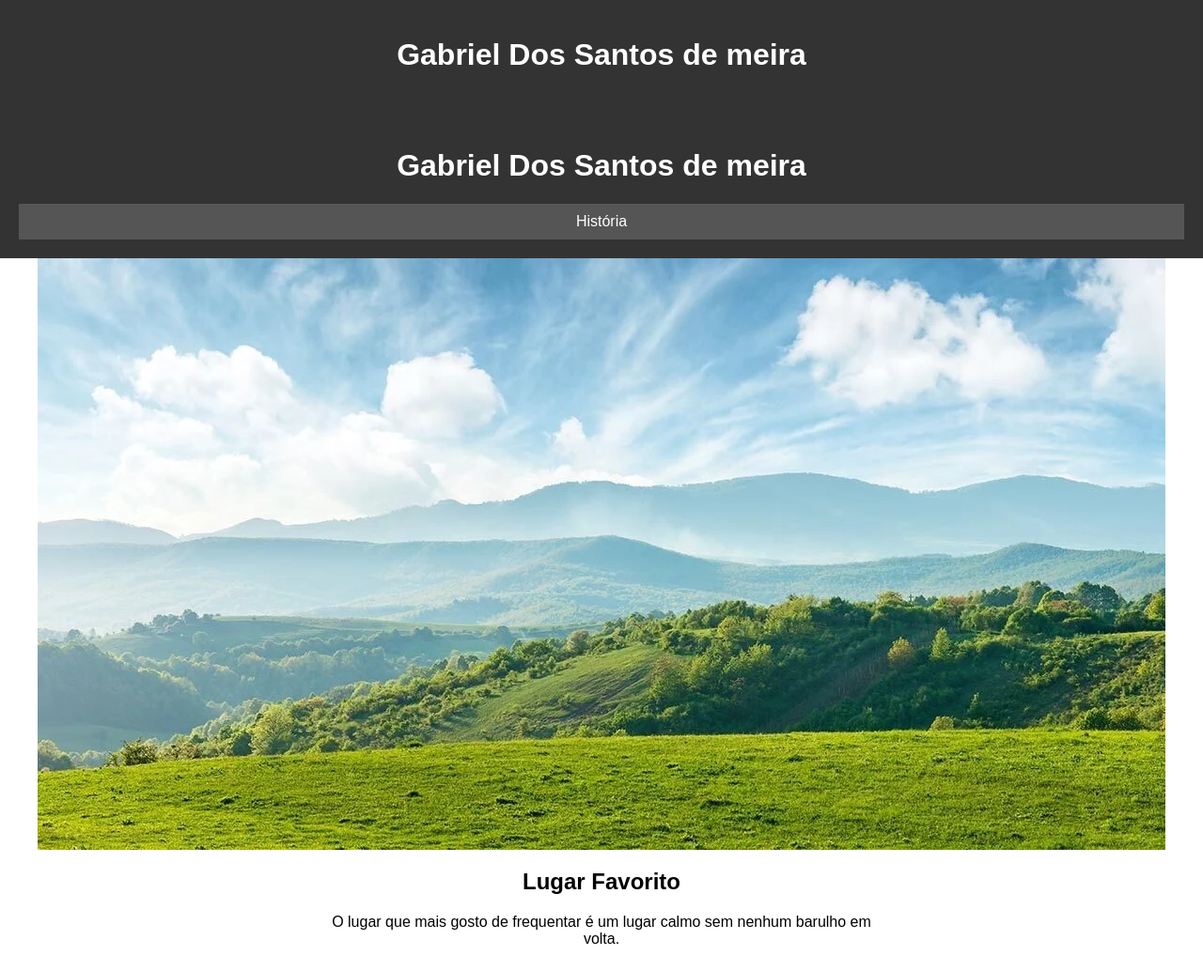
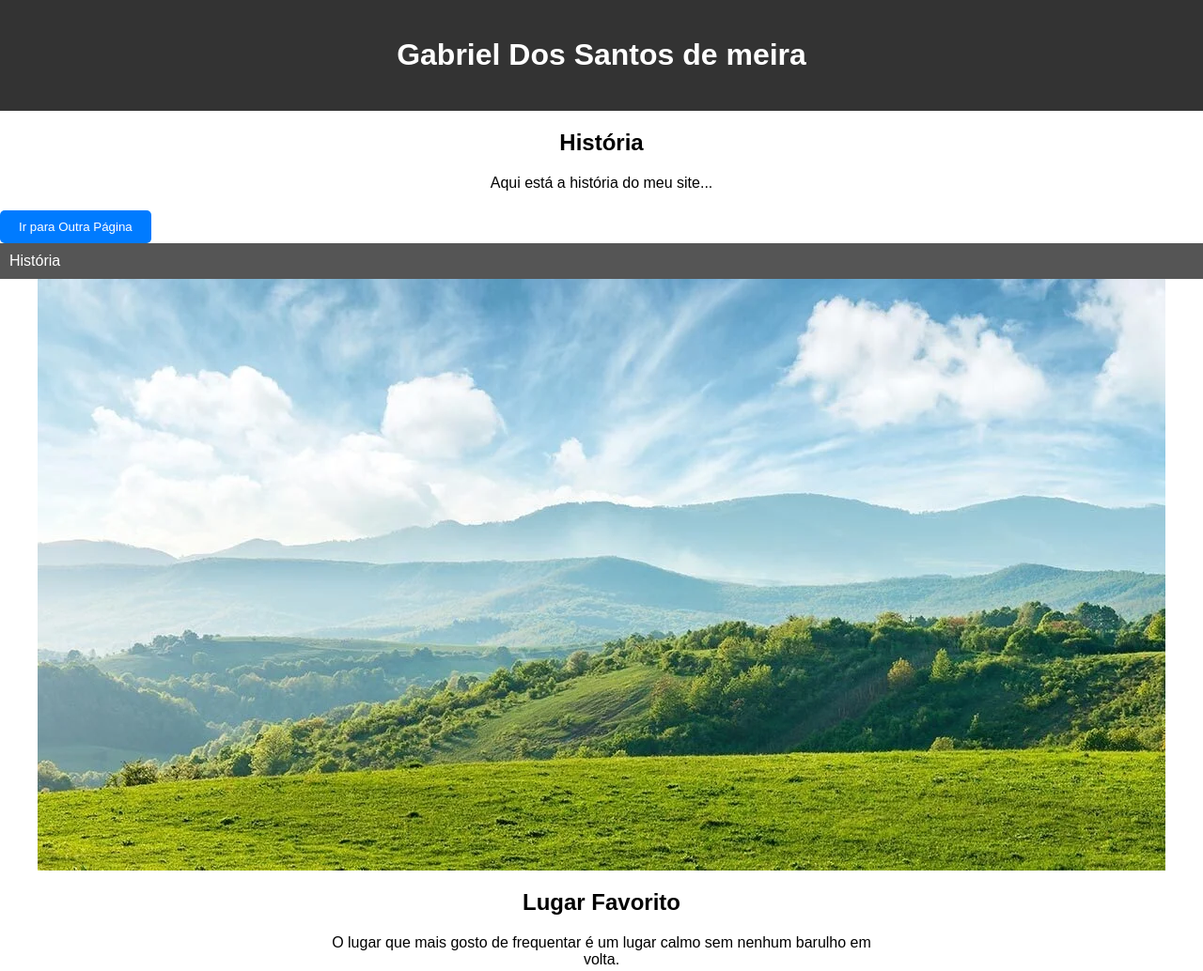
Before and after one commit to Gabriel4-SM/trabalho-de-programa-o, a plain HTML site: page index.html in a window 1280 px wide. Shown: the whole page at 94% size. Drawn offline with Linux system fonts and the light colour scheme.

Commit message:
Update index.html

```diff
--- a/index.html
+++ b/index.html
@@ -39,8 +39,11 @@
         <h1>Gabriel Dos Santos de meira</h1>
     </header>
     <main>
-     <div style="background-color: #333; color: #fff; text-align: center; padding: 20px;">
-        <h1>Gabriel Dos Santos de meira</h1>
+    <section id="historia">
+    <h2>História</h2>
+    <p>Aqui está a história do meu site...</p>
+    <button onclick="window.location.href='outrapagina.html'" style="padding: 10px 20px; background-color: #007bff; color: #fff; border: none; border-radius: 5px; cursor: pointer;">Ir para Outra Página</button>
+</section>
         <div style="background-color: #555; padding: 10px;">
             <a href="#historia" style="color: #fff; text-decoration: none;">História</a>
         </div>
```
